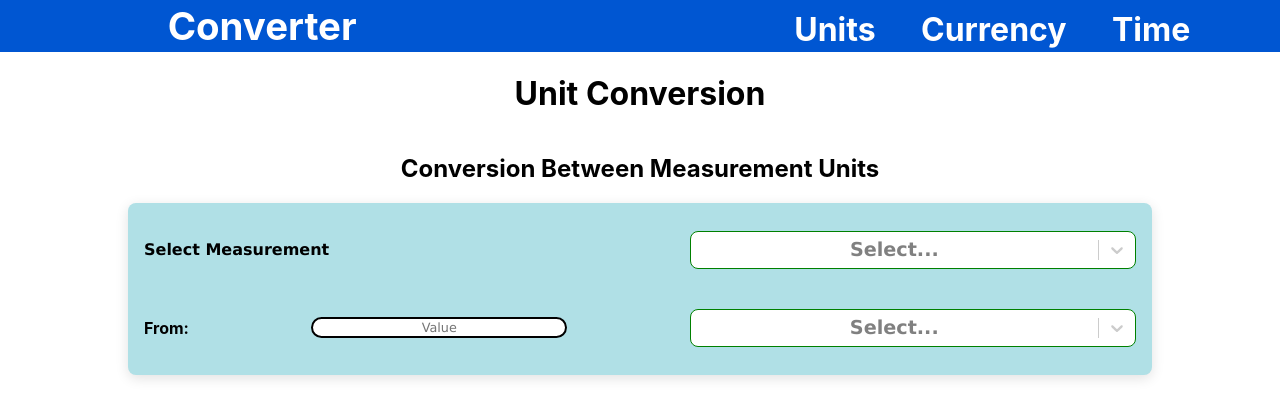
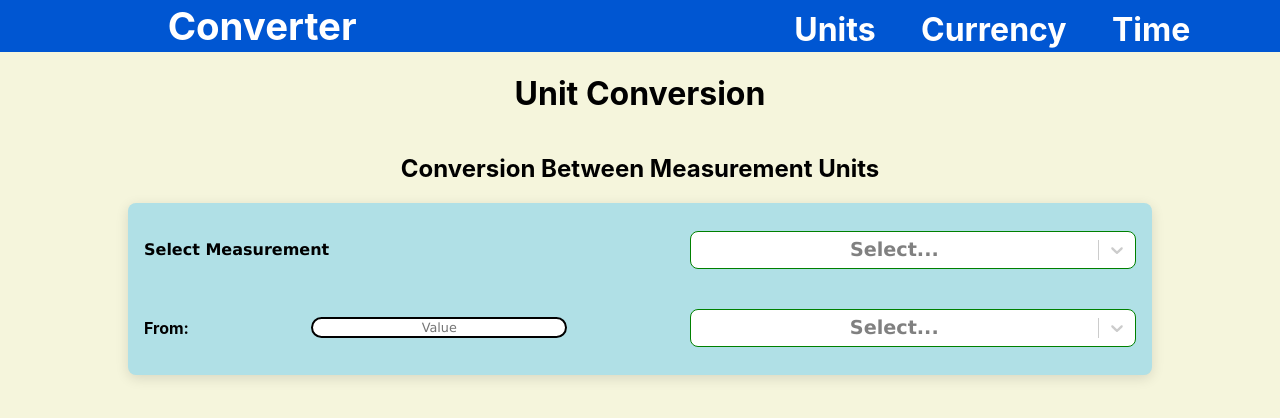
Before and after one commit to haytham918/converter-react, a React (Create React App) app: page / in a window 1280 px wide. Shown: the top 418 px of the page. Built offline with nearby package versions, Linux system fonts and the light colour scheme.

Commit message:
Adjust the height

```diff
--- a/src/App.css
+++ b/src/App.css
@@ -1,6 +1,18 @@
 .page-container{
   display: flex;
   flex-direction: column;
-  justify-content: center;
+  justify-content: flex-start;
   align-items: center;
+  background-color: beige;
+  height: 100%;
 }
+
+
+
+.overall{
+  height: 100%;
+}
+
+html, body, #root, .App {
+  height: 100%;
+}
--- a/src/App.js
+++ b/src/App.js
@@ -7,8 +7,10 @@ import { Routes, Route } from 'react-router-dom';
 
 const  App = () => {
   return (
-    <>
-    <NavBar />
+    <div className='overall'>
+      <div className='top-bar'>
+    <NavBar className='top-bar'/>
+    </div>
     <div className = 'page-container'>
     <Routes>
       <Route path='/' Component={Units}/>
@@ -17,7 +19,7 @@ const  App = () => {
       <Route path='/time' Component={Time}/>
     </Routes>
     </div>
-    </>
+    </div>
 
   );
 }
--- a/src/index.css
+++ b/src/index.css
@@ -11,3 +11,6 @@ code {
   font-family: source-code-pro, Menlo, Monaco, Consolas, 'Courier New',
     monospace;
 }
+html, body, #root, .App {
+  height: 100%;
+}
--- a/src/index.js
+++ b/src/index.js
@@ -9,7 +9,7 @@ const root = ReactDOM.createRoot(document.getElementById('root'));
 root.render(
   <React.StrictMode>
     <BrowserRouter>
-    <App />
+    <App className='app'/>
     </BrowserRouter>
   </React.StrictMode>
 );
--- a/src/pages/Units.js
+++ b/src/pages/Units.js
@@ -276,7 +276,7 @@ const Units = () => {
           <input  className='value-enter' placeholder="Value"/>
           <div className="kind-dropdown">
             <Select
-              options={Time}
+              options={kind}
               onChange={kindHandler}
               styles={{
                 control: (baseStyles, state) => ({
```
